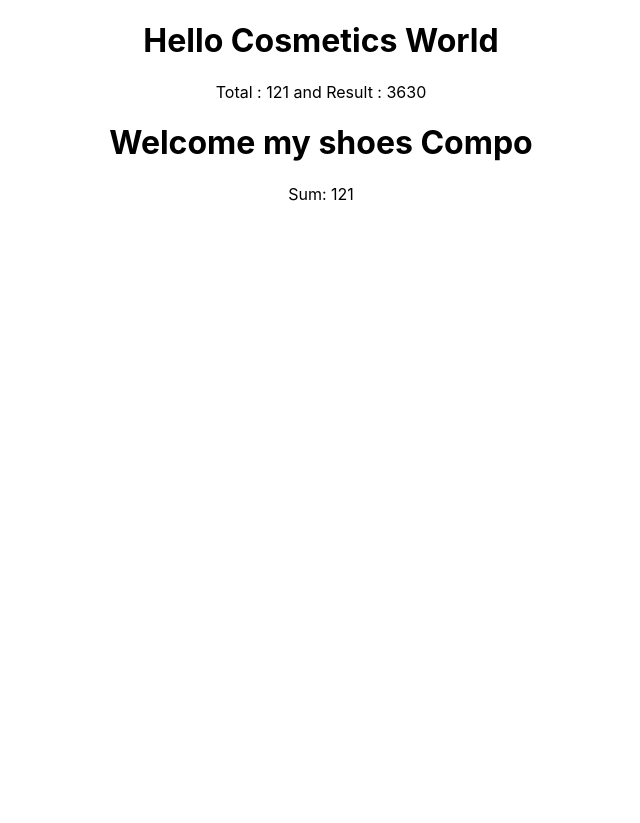
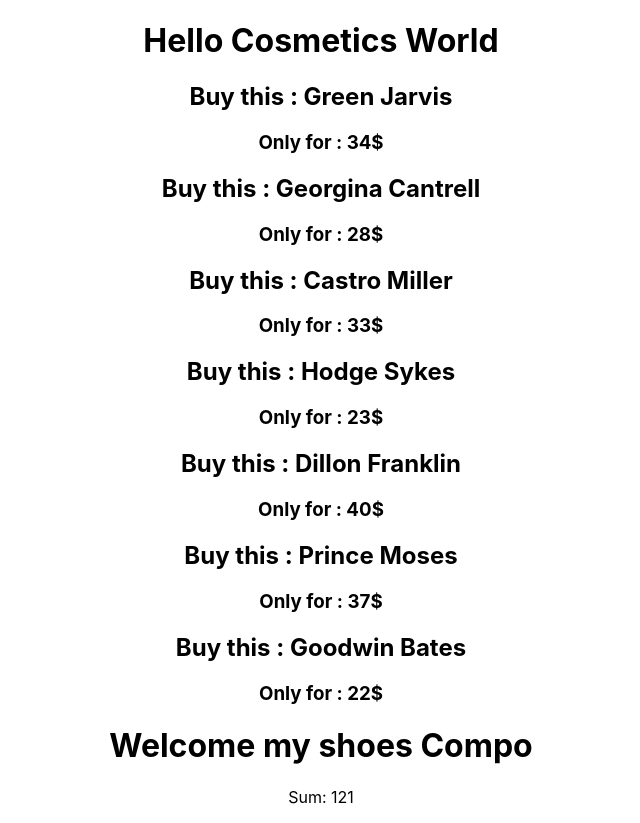
Before and after one commit to Farvez999/react-storage-and-handler, a React (Create React App) app: page / in a window 1280 px wide. Shown: the whole page, without its empty margins (319-959 px from the left). Before the commit the page ends 800 px from the top, so only its background shows below. Built offline with nearby package versions, Linux system fonts and the light colour scheme.

Commit message:
Careate and Load Fake data ,json genarator, online api

```diff
--- /dev/null
+++ b/public/cosmetics.json
@@ -0,0 +1,37 @@
+[
+    {
+        "id": "632e8c203785e28b308f677e",
+        "price": 34,
+        "name": "Green Jarvis"
+    },
+    {
+        "id": "632e8c20cef8ba718c5ef441",
+        "price": 28,
+        "name": "Georgina Cantrell"
+    },
+    {
+        "id": "632e8c20f3e0da374a0a4105",
+        "price": 33,
+        "name": "Castro Miller"
+    },
+    {
+        "id": "632e8c207c47d9b808616d71",
+        "price": 23,
+        "name": "Hodge Sykes"
+    },
+    {
+        "id": "632e8c208fd14278b372b285",
+        "price": 40,
+        "name": "Dillon Franklin"
+    },
+    {
+        "id": "632e8c2062a472d83cb87b5d",
+        "price": 37,
+        "name": "Prince Moses"
+    },
+    {
+        "id": "632e8c20f289e2cb69b0283c",
+        "price": 22,
+        "name": "Goodwin Bates"
+    }
+]
--- /dev/null
+++ b/src/Cosmetic/Cosmetic.js
@@ -0,0 +1,13 @@
+import React from 'react';
+
+const Cosmetic = (props) => {
+    const { name, price } = props.cosmetic;
+    return (
+        <div>
+            <h2>Buy this : {name}</h2>
+            <h3>Only for : {price}$</h3>
+        </div>
+    );
+};
+
+export default Cosmetic;
--- a/src/components/Cosmetics/Cosmetics.js
+++ b/src/components/Cosmetics/Cosmetics.js
@@ -1,15 +1,85 @@
 import React from 'react';
+import { useEffect } from 'react';
+import { useState } from 'react';
+import Cosmetic from '../../Cosmetic/Cosmetic';
 import { add, multiply } from '../../utilities/calculate';
 
 const Cosmetics = () => {
-    const first = 55;
-    const second = 66;
-    const total = add(first, second);
-    const result = multiply(first, second);
+    // const first = 55;
+    // const second = 66;
+    // const total = add(first, second);
+    // const result = multiply(first, second);
+
+    //Fake Data one Way
+
+    // const cosmetics = [
+    //     { id: 1, name: 'Alta', price: 100 },
+    //     { id: 2, name: 'Plaish', price: 200 },
+    //     { id: 3, name: 'Malis', price: 300 },
+    //     { id: 4, name: 'Nalis', price: 400 },
+    //     { id: 5, name: 'Balis', price: 500 }
+    // ]
+
+    //Fake Data two Way
+
+    // const cosmetics = [
+    //     {
+    //         "id": "632e8c203785e28b308f677e",
+    //         "price": 34,
+    //         "name": "Green Jarvis"
+    //     },
+    //     {
+    //         "id": "632e8c20cef8ba718c5ef441",
+    //         "price": 28,
+    //         "name": "Georgina Cantrell"
+    //     },
+    //     {
+    //         "id": "632e8c20f3e0da374a0a4105",
+    //         "price": 33,
+    //         "name": "Castro Miller"
+    //     },
+    //     {
+    //         "id": "632e8c207c47d9b808616d71",
+    //         "price": 23,
+    //         "name": "Hodge Sykes"
+    //     },
+    //     {
+    //         "id": "632e8c208fd14278b372b285",
+    //         "price": 40,
+    //         "name": "Dillon Franklin"
+    //     },
+    //     {
+    //         "id": "632e8c2062a472d83cb87b5d",
+    //         "price": 37,
+    //         "name": "Prince Moses"
+    //     },
+    //     {
+    //         "id": "632e8c20f289e2cb69b0283c",
+    //         "price": 22,
+    //         "name": "Goodwin Bates"
+    //     }
+    // ]
+
+    //Fake Data three Way
+
+    const [cosmetics, setCosmetics] = useState([]);
+
+    useEffect(() => {
+        fetch('cosmetics.json')
+            .then(res => res.json())
+            .then(data => setCosmetics(data))
+    }, [])
+
     return (
         <div>
             <h1>Hello Cosmetics World</h1>
-            <p>Total : {total} and Result : {result}</p>
+            {/* <p>Total : {total} and Result : {result}</p> */}
+            {
+                cosmetics.map(cosmetic => <Cosmetic
+                    key={cosmetic.id}
+                    cosmetic={cosmetic}
+                ></Cosmetic>)
+            }
         </div>
     );
 };
```
